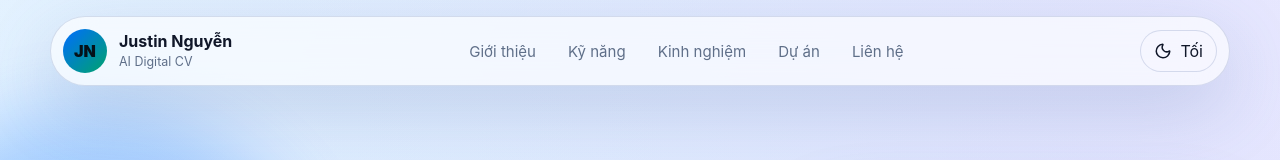
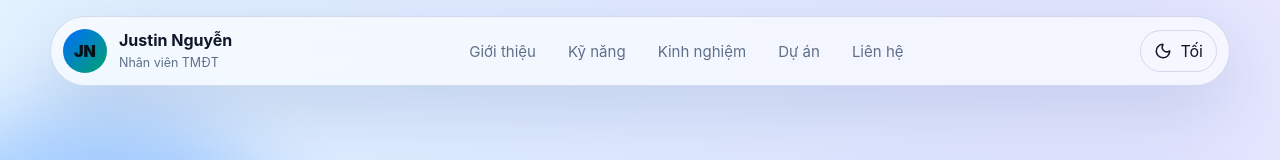
Before and after one commit to JustinNguyen9979/cv, a React (Vite) app: page / in a window 1280 px wide. Shown: the top 160 px of the page. Built offline with nearby package versions, Linux system fonts and the light colour scheme.

Commit message:
Chỉnh margin

```diff
--- a/src/components/Header.jsx
+++ b/src/components/Header.jsx
@@ -22,7 +22,7 @@ export default function Header({ data, theme, onToggleTheme }) {
         <span className="brand-mark">{data.avatarText}</span>
         <span>
           <strong>{data.name}</strong>
-          <small>AI Digital CV</small>
+          <small>Nhân viên TMĐT</small>
         </span>
       </a>
 
--- a/src/data/cvData.js
+++ b/src/data/cvData.js
@@ -2,8 +2,8 @@ export const cvData = {
   name: 'Justin Nguyễn',
   jobTitle: 'E-commerce Operator • AI Automation Builder • Digital Creator',
   location: 'Việt Nam',
-  email: 'duchuy_1997@protonmail.com',
-  phone: '+84 xxx xxx xxx',
+  email: 'duchuy_1997@hotmail.com',
+  phone: '+84 982 579 098',
   avatarText: 'JN',
   shortIntro:
     'Mình xây dựng hệ thống bán hàng, nội dung số và các workflow tự động hoá bằng AI để biến ý tưởng thành sản phẩm chạy được thật.',
--- a/src/styles/layout.css
+++ b/src/styles/layout.css
@@ -95,7 +95,7 @@
 .brand small {
   color: var(--muted);
   font-size: 0.78rem;
-  margin-top: 3px;
+  margin-top: 5px;
 }
 
 .nav-list {
```
